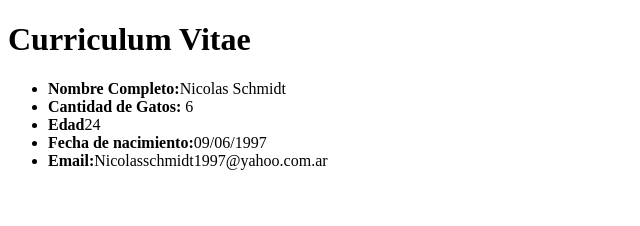
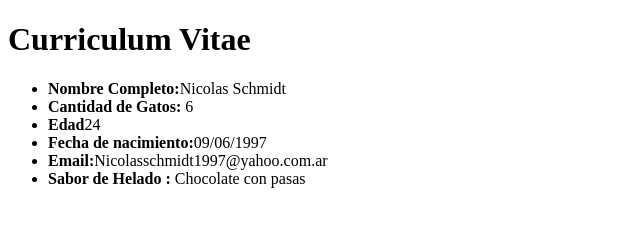
Before and after one commit to nicooooda/nikitoh, a plain HTML site: page Clase_2/index.html in a window 1280 px wide. Shown: the whole page, without its empty margins (0-640 px from the left). Drawn offline with Linux system fonts and the light colour scheme.

Commit message:
agregamos

```diff
--- a/Clase_2/index.html
+++ b/Clase_2/index.html
@@ -15,10 +15,7 @@
 <li><b>Edad</b>24</li>
 <li><b>Fecha de nacimiento:</b>09/06/1997</li>
 <li><b>Email:</b>Nicolasschmidt1997@yahoo.com.ar</li>
+<li><b>Sabor de Helado :</b> Chocolate con pasas</li>
 </ul>
-
-
-
-
 </body>
 </html>
```
